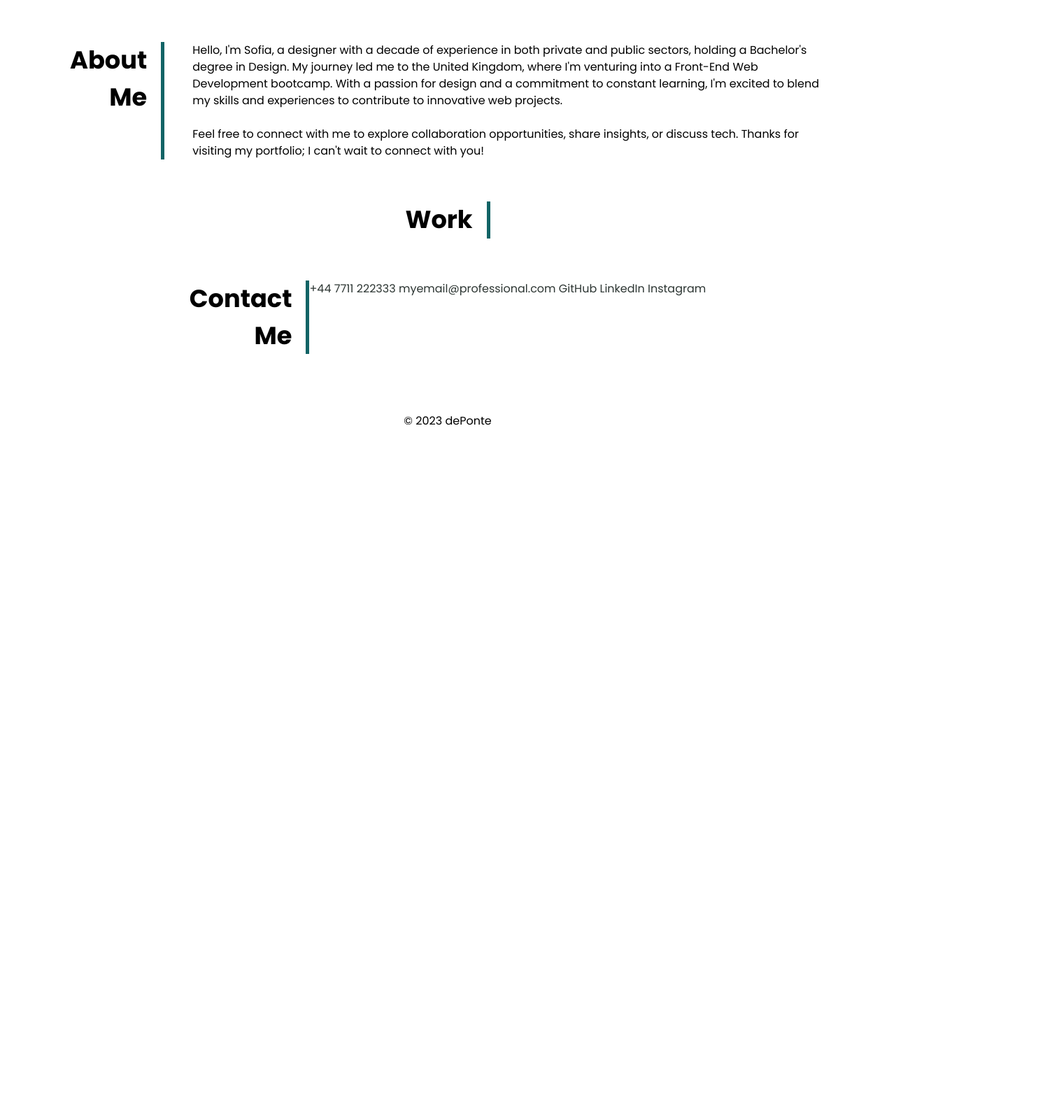
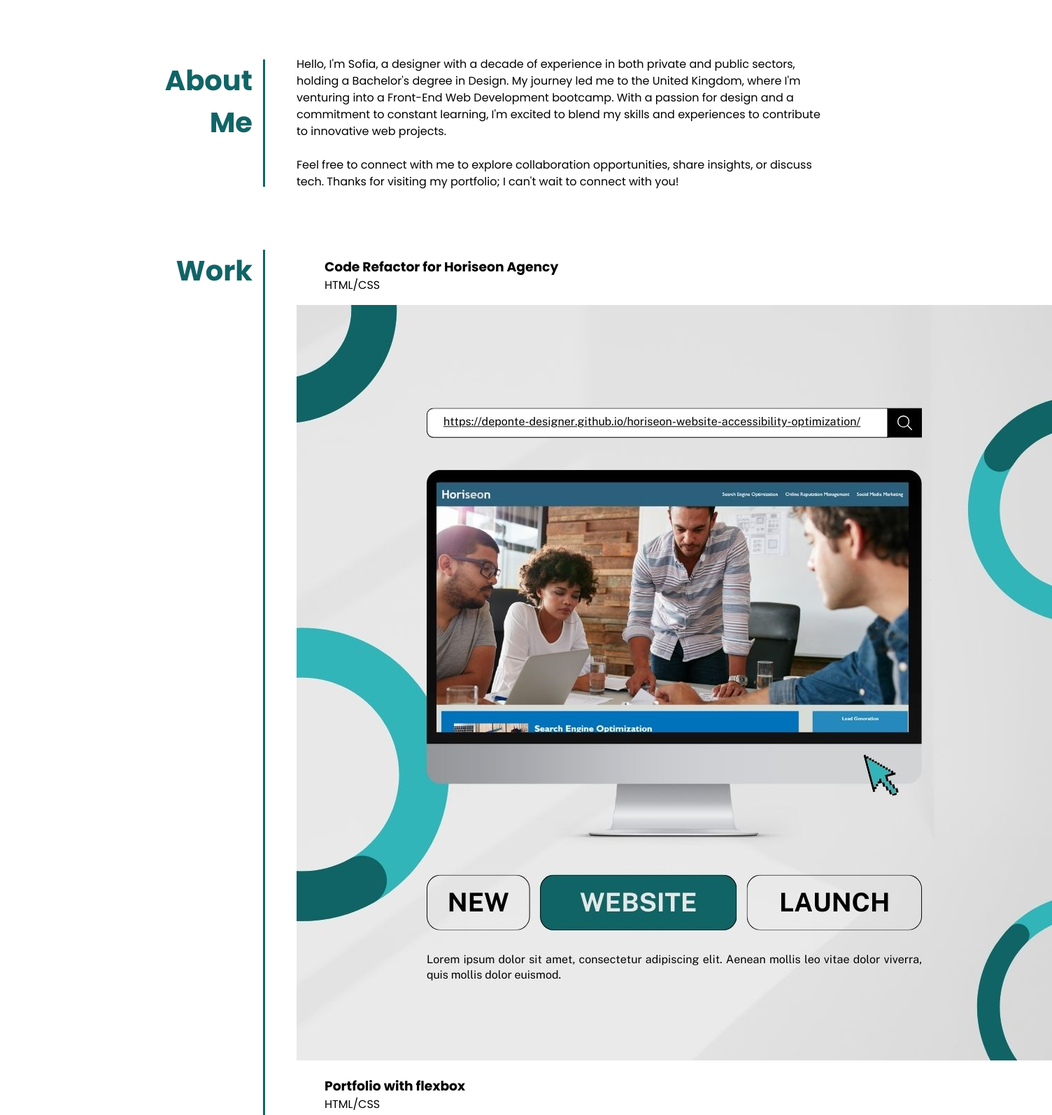
Before and after one commit to deponte-designer/deponte-web-portfolio, a plain HTML site: page index.html in a window 1280 px wide. Shown: the part 299-1893 px from the top of the page at 70% size, 1504 px wide, since content can reach past the window. Before the commit the page ends 937 px from the top, so only its background shows below. Drawn offline with Linux system fonts and the light colour scheme.

Commit message:
Added content to html and css to the work section

```diff
--- a/css/style.css
+++ b/css/style.css
@@ -28,17 +28,13 @@ ul {
   list-style: none;
 }
 
-/* * GLOBAL STYLE */
+/* * ----- GLOBAL STYLE ----- */
 :root {
-
   --bg-main: #eee2dc;
   --bg-header: #116466;
-  /* --bg-header: #123c69; */
   --hover-color: #d1e8e2;
-  /* --hover-color: #b9c6ae; */
   --header-color: #eee2dc;
   --text-color: #2C3532;
-
 }
 
 body {
@@ -48,12 +44,11 @@ body {
 
 }
 
-/* * HEADER */
+/* * ----- HEADER STYLE ----- */
 header {
   display: flex;
   justify-content: space-between;
   align-items: center;
-  /* padding: 1%; */
   padding: 20px 100px;
   background-color: var(--bg-header);
   color: var(--header-color);
@@ -68,10 +63,6 @@ h2 {
   font-size: 250%;
 } */
 
-/* .nagivation {
-  display: flex;
-  justify-content: space-evenly;
-} */
 
 .avatar {
   position: absolute;
@@ -81,11 +72,12 @@ h2 {
   border-radius: 100%;
 }
 
-.name-header {
+.title-header {
   position: absolute;
   left: 170px;
 }
 
+/* * ----- NAVEGATION STYLE ----- */
 nav ul {
   display: flex;
   justify-content: space-between;
@@ -94,7 +86,6 @@ nav ul {
 
 nav li {
   padding: 0 2%;
-  /* border-bottom: 2px solid var(--hover-color); */
   border-radius: 5%;
   --bottom-distance: 3px;
 }
@@ -108,18 +99,13 @@ nav a {
 
 nav a:hover {
   color: var(--hover-color);
-  /* color: #b9c6ae; */
   font-weight: 600;
-  /* border-bottom: 3px solid var(--hover-color); */
-  /* -webkit-transition: background 0.5s; /* For Safari */
-  /* transition: background 0.5s; For modern browsers */
 }
 
 nav a:after {
   display: block;
   content: '';
   border-bottom: solid 3px var(--hover-color);
-  /* border-bottom: solid 3px #019fb6;   */
   transform: scaleX(0);
   transition: transform 250ms ease-in-out;
 }
@@ -129,7 +115,7 @@ nav a:hover:after {
 }
 
 
-/* * HERO-BANNER */
+/* * ----- HERO-BANNER ----- */
 .hero-banner {
   background-image: url("../images/hero-bg.jpg");
   display: flex;
@@ -138,9 +124,6 @@ nav a:hover:after {
   height: 200px;
   justify-content: flex-end;
   align-items: flex-end;
-
-  /* color: #edececec;
-  font-style: italic; */
   padding: 20px 100px;
 }
 
@@ -151,48 +134,45 @@ nav a:hover:after {
   padding: 10px;
 }
 
-/* * MAIN SECTION */
-
+/* * ----- MAIN SECTION ----- */
 .page-wrapper {
-  /* padding: 0 100px; */
+  width: 80%;
+  margin: 0 auto;
 }
 
 .page-section {
-  display: flex;
-  flex-direction: row;
-  /* flex-wrap: wrap; */
-  margin: 60px 100px;
-  justify-content: center;
+  display: grid;
+  grid-template-columns: 25% 75%;
+  margin: 80px 0;
+  gap: 40px;
 }
 
-.sub-title {
-  border-right: 5px solid var(--bg-header);
+.page-section h2 {
+  font-size: 40px;
   text-align: right;
-  font-size: 2.2rem;
-  /* font-family: Times, serif; */
-  padding-right: 20px;
-
+  border-right: 3px solid var(--bg-header);
+  padding-right: 15px;
+  margin: 5px;
+  color: var(--bg-header);
 }
 
-.about-content {
+
+
+
+
+/* * ----- CONTACT ----- */
+
+.contact-content {
   padding-left: 40px;
+  display: flex;
+  align-items: center;
+  /* justify-content: space-between; */
 }
 
-/* .image-text {
-  position: absolute;
- bottom: 10px;
- left: 0;
- background-color: rgba(110, 195, 199, 0.974);
- color: #fff;
- padding: 5px;
- font-weight: bold;
- } */
-
-
-/* * CONTACT */
 #contact a {
   text-decoration-line: none;
   color: var(--text-color);
+  margin-right: 35px;
 }
 
 #contact a:hover {
@@ -201,14 +181,36 @@ nav a:hover:after {
 }
 
 
-/* * FOOTER */
+#contact a:after {
+  display: flex;
+  /* justify-content: center; */
+  content: '';
+  border-bottom: solid 3px var(--hover-color);
+  /* border-bottom: solid 3px #019fb6;   */
+  transform: scaleX(0);
+  transition: transform 250ms ease-in-out;
+}
+
+#contact a:hover:after {
+  transform: scaleX(1);
+}
+
+
+
+
+
+
+
+/* * ----- FOOTER ----- */
 footer {
   display: flex;
   justify-content: center;
-  /* text-align: center; */
   margin: 1.5rem;
 }
 
+footer a {
+  text-decoration-line: none;
+}
 
 
 /* @media screen and (max-width: 768px) {
--- a/index.html
+++ b/index.html
@@ -10,29 +10,34 @@
   <link
     href="https://fonts.googleapis.com/css2?family=Poppins:ital,wght@0,100;0,200;0,300;0,400;0,500;0,600;0,700;0,800;0,900;1,100;1,200;1,300;1,400;1,500;1,600;1,700;1,800;1,900&display=swap"
     rel="stylesheet">
+  <meta name="description"
+    content="Welcome to my Portfolio! A passionate graphic designer with a background in design and a new adventure into web development. Explore this creative journey, dedication to learning, and the exciting world of web development.">
+  <meta name="keywords"
+    content="dePonte, Designer, Web Developer, Front-End, Design, Web Development Bootcamp, Creativity, GitHub, HTML, CSS, JavaScript, Portfolio, Collaboration, Technology">
+  <meta name="author" content="dePonte, Sofia">
   <link rel="stylesheet" href="css/style.css" />
   <title>dePonte // Designer & Frontend Web Developer</title>
 </head>
 
 <body>
-  <!-- main logo / nav -->
+  <!-- * ---------- main logo / nav ---------- -->
   <header>
     <figure>
-      <img class="avatar" src="./images/avatar.png" alt="My avatar"/>
+      <img class="avatar" src="./images/avatar.png" alt="My avatar" />
     </figure>
-    <h1 class="name-header">dePonte</h1>
+    <h1 class="title-header">dePonte</h1>
 
     <nav class="navigation">
       <ul>
         <li class="bottom-line"><a href="#about">About Me</a></li>
         <li class="bottom-line"><a href="#work">Work</a></li>
-        <li class="bottom-line"><a href="#contact-me">Contact Me</a></li>
+        <li class="bottom-line"><a href="#contact">Contact Me</a></li>
         <li class="bottom-line"><a href="https://github.com/deponte-designer" target="_blank">Resume</a></li>
       </ul>
     </nav>
   </header>
 
-  <!-- hero banner -->
+  <!-- * ---------- hero banner ---------- -->
   <section class="hero-banner">
     <div>
       <h2 class="quote-banner">A journey of reinvention and exploration</h2>
@@ -40,41 +45,75 @@
   </section>
 
   <main class="page-wrapper">
-    <!-- about me -->
+    <!-- * ---------- about me ---------- -->
     <section id="about" class="page-section">
-      <h2 class="sub-title">About <br> Me</h2>
+      <h2>About <br> Me</h2>
+
       <p class="about-content">
-        Hello, I'm Sofia, a designer with a decade of experience in both private and public sectors, holding a Bachelor's degree in Design. My journey led me to the United Kingdom, where I'm venturing into a Front-End Web Development bootcamp. With a passion for design and a commitment to constant learning, I'm excited to blend my skills and experiences to contribute to innovative web projects.
+        Hello, I'm Sofia, a designer with a decade of experience in both private and public sectors, holding a
+        Bachelor's degree in Design. My journey led me to the United Kingdom, where I'm venturing into a Front-End Web
+        Development bootcamp. With a passion for design and a commitment to constant learning, I'm excited to blend my
+        skills and experiences to contribute to innovative web projects.
         <br>
         <br>
-        Feel free to connect with me to explore collaboration opportunities, share insights, or discuss tech. Thanks for visiting my portfolio; I can't wait to connect with you!
+        Feel free to connect with me to explore collaboration opportunities, share insights, or discuss tech. Thanks for
+        visiting my portfolio; I can't wait to connect with you!
       </p>
     </section>
 
-    <!-- portfolio container -->
+    <!-- * ---------- portfolio container ---------- -->
     <section id="work" class="page-section">
-      <h2 class="sub-title">Work</h2>
-      <div class="flex-container">
-        <a class="flex-item item1"
-          href="https://deponte-designer.github.io/horiseon-website-accessibility-optimization/" target="_blank"
-          rel="noopener noreferrer"></a>
-        <a class="flex-item item2" href="#"></a>
-        <a class="flex-item item3" href="#"></a>
-        <a class="flex-item item4" href="#"></a>
-        <a class="flex-item item5" href="#"></a>
+      <h2>Work</h2>
+
+      <div class="portfolio-container">
+        <article class="project">
+          <figure class="project-box">
+            <h3 class="project-box-heading">Code Refactor for Horiseon Agency</h3>
+            <p class="project-box-text">HTML/CSS</p>
+          </figure>
+          <a class="flex-project project-1"
+            href="https://deponte-designer.github.io/horiseon-website-accessibility-optimization/" target="_blank">
+            <img class="project-img" src="./images/portfolio-01.jpg"
+              alt="First project image, mockup of a mac with the screenshot" />
+          </a>
+        </article>
+        <article>
+          <figure class="project-box">
+            <h3 class="project-box-heading">Portfolio with flexbox</h3>
+            <p class="project-box-text">HTML/CSS</p>
+          </figure>
+          <a class="flex-project project-2"
+            href="https://deponte-designer.github.io/horiseon-website-accessibility-optimization/" target="_blank">
+            <img class="project-img" src="./images/portfolio-02.jpg"
+              alt="First project image, mockup of a mac with the screenshot" />
+          </a>
+        </article>
+        <article>
+          <figure class="project-box">
+            <h3 class="project-box-heading">Project 3 Soon</h3>
+            <p class="project-box-text">HTML/CSS</p>
+          </figure>
+          <a class="flex-project project-3"
+            href="https://deponte-designer.github.io/horiseon-website-accessibility-optimization/" target="_blank">
+            <img class="project-img" src="./images/portfolio-03.jpg"
+              alt="First project image, mockup of a mac with the screenshot" />
+          </a>
+        </article>
+        <a class="flex-project project-3" href="#"></a>
+        <a class="flex-project project-4" href="#"></a>
+        <a class="flex-project project-5" href="#"></a>
         <!-- <a class="flex-item item6" href="#"></a>
         <a class="flex-item item7" href="#"></a> -->
       </div>
     </section>
 
-    <!-- contact -->
+    <!-- * ---------- contact ---------- -->
     <section id="contact" class="page-section contact">
-      <h2 class="sub-title">Contact <br> Me</h2>
-      <div>
-        <a href="tel:+447711222333">+44 7711 222333</a>
-        <a class="" href="mail:myemail@professional.com">myemail@professional.com</a>
-        <a class="" href="https://github.com/deponte-designer" target="_blank">GitHub</a>
-        <a class="" href="https://www.linkedin.com" target="_blank">LinkedIn</a>
+      <h2>Contact <br> Me</h2>
+      <div class="contact-content">
+        <a class="" href="tel:+447711222333">+44 7711 222333</a>
+        <a class="" href="mail:myemail@work.com">myemail@work.com</a>
+        <a class="" href="https://deponte.wixsite.com/designer/portfolio" target="_blank">Graphic Design Portfolio</a>
         <a class="" href="https://instagram.com/code.missdots" target="_blank">Instagram</a>
       </div>
     </section>
@@ -82,7 +121,7 @@
   </main>
 
   <footer>
-    <p>&copy; 2023 dePonte</p>
+    <p>&copy; 2023 <a class="" href="https://github.com/deponte-designer" target="_blank">dePonte</a></p>
   </footer>
 
 </body>
```
Also changed, not shown: images/portfolio-02.jpg (added), images/portfolio-03.jpg (added), images/portfolio-04.jpg (added), images/portfolio-05.jpg (added), images/portfolio-screenshot-1.png (added), 1 other file.
